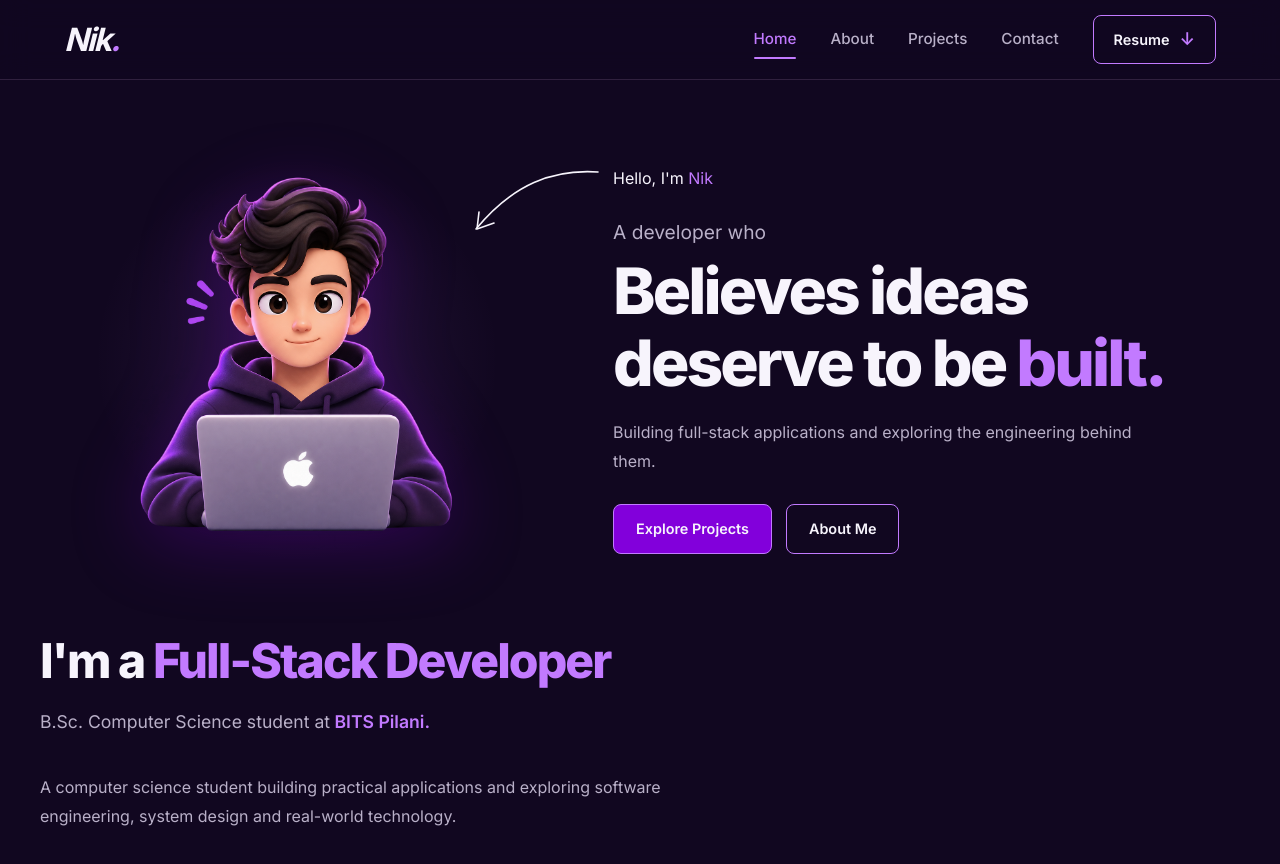
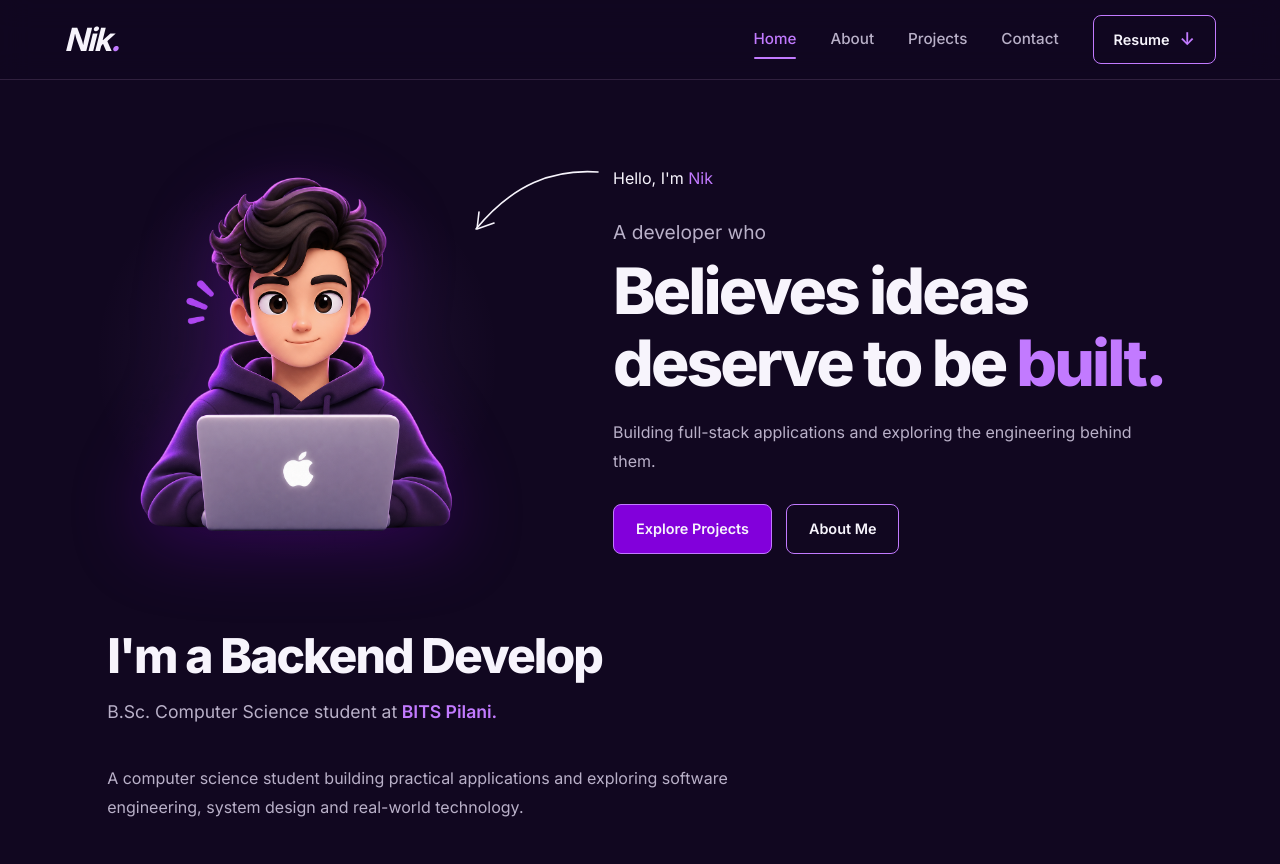
Before and after one commit to nikhilkdevx/My-PortFolio, a React (Vite) app: page / in a window 1280 px wide. Shown: the top 864 px of the page. Built offline with nearby package versions, Linux system fonts and the light colour scheme.

Commit message:
added animated layout

```diff
--- /dev/null
+++ b/src/components/RotatingHeadline.css
@@ -0,0 +1,34 @@
+
+.rotating-headline {
+  color: var(--color-text-primary);
+  font-size: clamp(2rem, 4vw, 3rem);
+  font-weight: 750;
+  letter-spacing: -0.04em;
+  line-height: 1.3;
+}
+
+.rotating-headline > span:first-child {
+  color: var(--color-text-primary);
+}
+
+.typing-cursor {
+  display: inline-block;
+  width: 3px;
+  height: 0.85em;
+  margin-left: 5px;
+  vertical-align: -2px;
+  background: var(--color-purple);
+  animation: cursor-blink 0.8s steps(2, start) infinite;
+}
+
+@keyframes cursor-blink {
+  to {
+    visibility: hidden;
+  }
+}
+
+@media (prefers-reduced-motion: reduce) {
+  .typing-cursor {
+    animation: none;
+  }
+}
--- /dev/null
+++ b/src/components/RotatingHeadline.jsx
@@ -0,0 +1,52 @@
+
+import { useEffect, useState } from "react";
+import "./RotatingHeadline.css";
+
+const roles = [
+  "Full-Stack Developer",
+  "Backend Developer",
+  "Software Developer",
+  "Problem Solver",
+];
+
+function RotatingHeadline() {
+  const [roleIndex, setRoleIndex] = useState(0);
+  const [displayedText, setDisplayedText] = useState("");
+  const [isDeleting, setIsDeleting] = useState(false);
+
+  useEffect(() => {
+    const currentRole = roles[roleIndex];
+    let timeout;
+
+    if (!isDeleting && displayedText === currentRole) {
+      // Pause after completing a phrase
+      timeout = setTimeout(() => {
+        setIsDeleting(true);
+      }, 1400);
+    } else if (isDeleting && displayedText === "") {
+      // Move to the next phrase
+      setIsDeleting(false);
+      setRoleIndex((prev) => (prev + 1) % roles.length);
+    } else {
+      // Type or delete one character
+      timeout = setTimeout(() => {
+        setDisplayedText((prev) =>
+          isDeleting
+            ? prev.slice(0, -1)
+            : currentRole.slice(0, prev.length + 1)
+        );
+      }, isDeleting ? 45 : 90);
+    }
+
+    return () => clearTimeout(timeout);
+  }, [displayedText, isDeleting, roleIndex]);
+
+  return (
+    <h2 className="rotating-headline">
+      I'm a <span>{displayedText}</span>
+      <span className="typing-cursor" aria-hidden="true"></span>
+    </h2>
+  );
+}
+
+export default RotatingHeadline;
--- a/src/sections/Hero.css
+++ b/src/sections/Hero.css
@@ -154,6 +154,8 @@
 
 .hero-details {
   grid-column: 1 / -1;
+  text-align: left;
+  padding-left: clamp(0px,5.25vw,86px);
 }
 
 .hero-details h2 {
@@ -271,6 +273,7 @@
 
   .hero-details {
     order: 3;
+    padding-left: 0;
     text-align: center;
   }
 
--- a/src/sections/Hero.jsx
+++ b/src/sections/Hero.jsx
@@ -1,4 +1,5 @@
 
+import RotatingHeadline from "../components/RotatingHeadline";
 import "./Hero.css";
 
 function Hero() {
@@ -37,7 +38,6 @@ function Hero() {
                 strokeLinecap="round"
               />
 
-
               <path
                 d="M49 65 L51 48 M49 65 L66 59"
                 stroke="currentColor"
@@ -75,9 +75,7 @@ function Hero() {
 
         {/* Introduction below the main hero */}
         <div className="hero-details">
-          <h2>
-            I'm a <span>Full-Stack Developer</span>
-          </h2>
+          <RotatingHeadline/>
 
           <p className="hero-education">
             B.Sc. Computer Science student at
```
